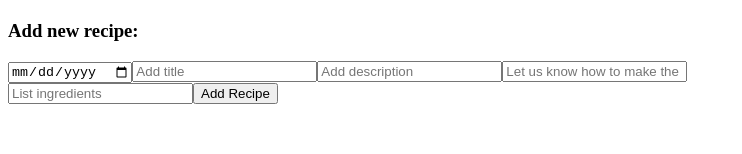
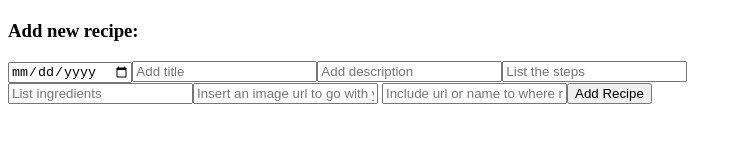
Before and after one commit to jenhuynh/recipe-blog, a React (Create React App) app in the folder app/: page / in a window 1280 px wide. Shown: the part 144-298 px from the top of the page, without its empty margins (0-742 px from the left). Built offline with nearby package versions, Linux system fonts and the light colour scheme; no server answers.

Commit message:
Add recipe form and load/addPost function

```diff
--- a/app/src/Admin.js
+++ b/app/src/Admin.js
@@ -9,18 +9,56 @@ const Admin = () => {
 
   // const [tasks, setTasks] = React.useState([]);
 
-  const loadPost = async () => setPost(await apiClient.getPost1());
+  const loadPost = async () => setPost(await apiClient.getPost4());
 
-  const addPost = (post) => apiClient.addPost(post).then(loadPost);
+  const addPost = (posts) => apiClient.addPost(posts).then(loadPost);
 
   React.useEffect(() => {
     loadPost();
   }, []);
+
   return (
     <>
       {" "}
       <h1>Add Recipe</h1>
       <AddRecipeForm addPost={addPost} />{" "}
+      <>
+        {/* <AddRecipeForm /> */}
+        <div className="recipe-one" id="sectionOne">
+          {post.map(
+            ({
+              id,
+              title,
+              // imageurl,
+              date,
+              description,
+              steps,
+              ingredients,
+              credit,
+            }) => (
+              <li key={id}>
+                <h2>{title}</h2>
+                {/* {imageurl ? (
+                <img
+                  src={`/api/posts/1/image`}
+                  alt="image of air fried roasted potatoes"
+                  style={{
+                    width: 200,
+                    objectFit: "contain",
+                    marginLeft: "1rem",
+                  }}
+                />
+              ) : null} */}
+                <h6>{date}</h6>
+                <p>{description}</p>
+                <p>{steps}</p>
+                <p>{ingredients}</p>
+                <p>{credit}</p>
+              </li>
+            ),
+          )}
+        </div>
+      </>
     </>
   );
 };
@@ -31,10 +69,13 @@ const AddRecipeForm = ({ addPost }) => {
     //grabbing info into form out of form
     const {
       date: { value: date },
+      // imageurl: { value: imageurl },
       title: { value: title },
       description: { value: description },
       steps: { value: steps },
       ingredients: { value: ingredients },
+      image: { value: imageurl },
+      credit: { value: credit },
     } = form.elements;
 
     console.log(title, date, description, steps, ingredients);
@@ -46,6 +87,8 @@ const AddRecipeForm = ({ addPost }) => {
       description,
       steps,
       ingredients,
+      imageurl,
+      credit,
     });
   };
 
@@ -71,7 +114,7 @@ const AddRecipeForm = ({ addPost }) => {
             <input
               name="steps"
               type="text"
-              placeholder="Let us know how to make the dish"
+              placeholder="List the steps"
               required
             />
           </label>
@@ -85,6 +128,28 @@ const AddRecipeForm = ({ addPost }) => {
               required
             />
           </label>
+          <label>
+            <input
+              name="imageurl"
+              type="text"
+              placeholder="Insert an image url to go with your recipe"
+            />
+          </label>{" "}
+          <label>
+            <input
+              name="credit"
+              type="text"
+              placeholder="Include url or name to where recipe came from"
+            />
+          </label>
+          {/* <label>
+            <input
+              name="imageurl"
+              onChange={(e) => setPost(e.currentTarget.value)}
+              value={imageurl}
+            />
+          </label>
+          <input name="image" type="file" /> */}
           <button>Add Recipe</button>
         </div>
       </div>
```
